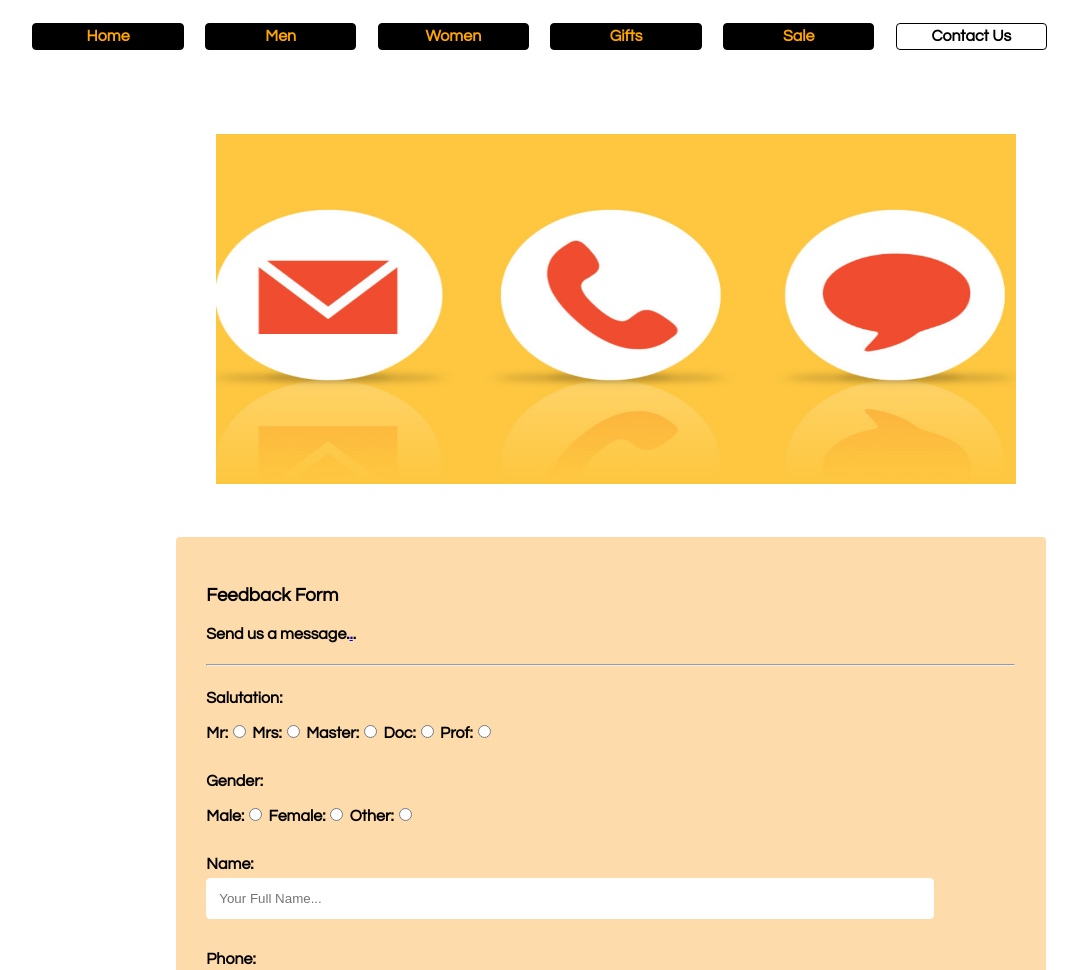
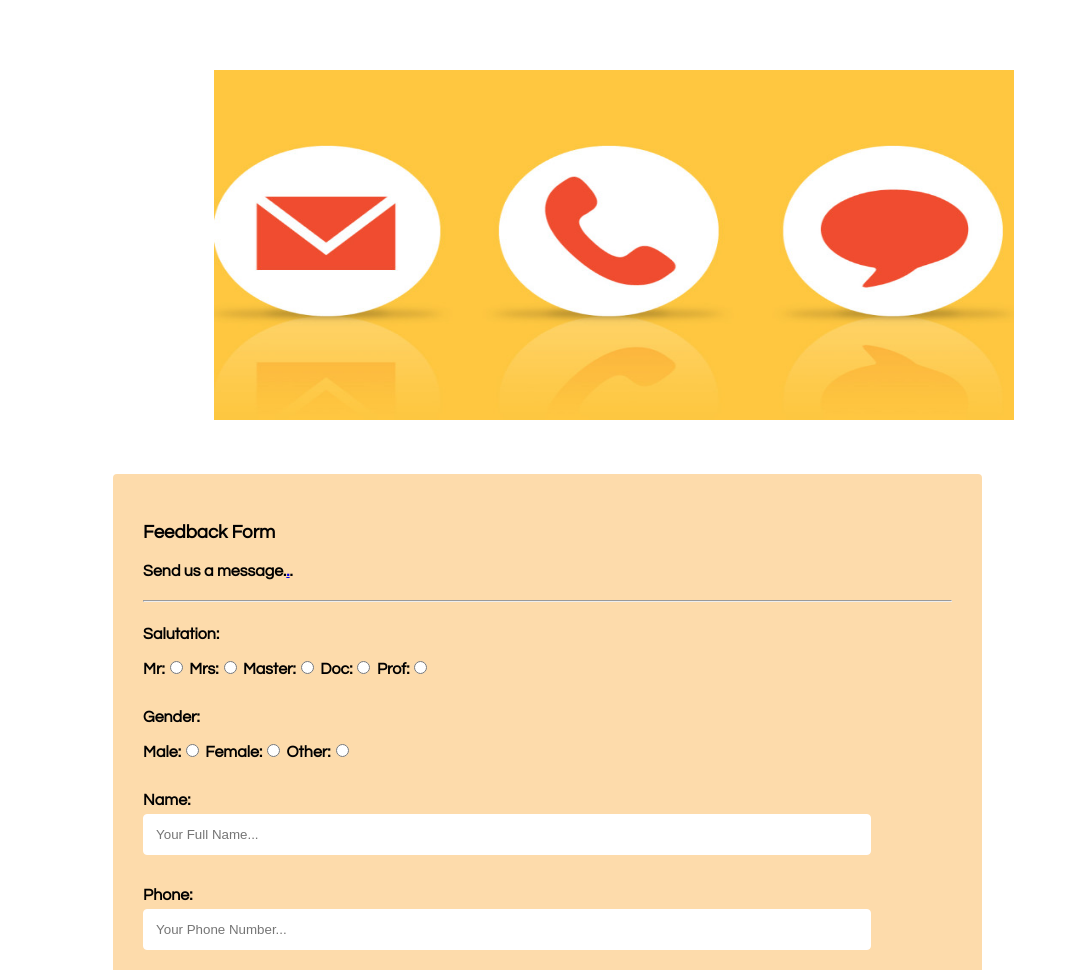
Before and after one commit to AaronMascar/Scent-Website, a plain HTML site: page Contact Us/Contact Us.html in a window 1280 px wide. Shown: the part 180-1150 px from the top of the page, without its empty margins (100-1178 px from the left). Drawn offline with Linux system fonts and the light colour scheme.

Commit message:
Update style.css

```diff
--- a/Contact Us/style.css
+++ b/Contact Us/style.css
@@ -139,8 +139,6 @@
 
 /*control the main areas*/
 main{
-	margin-top: 5%;
-	margin-bottom: 5%;
 	width:100%;/*width of the header*/
 	float:left;/*position of the main area*/
 	border:0px solid black;/*border of the main area*/
@@ -155,7 +153,7 @@
 	cursor: pointer;/*changes cursor to pointer*/
 	transition: 0.6s ease;/*smooth fade effect*/
 	display: block;/*block - one beneath / in-line - side by side*/
-	margin-left:18%;
+	margin-left:19%;
 	margin-top:1%;
 	margin-bottom:5%;
 	margin-right:1%;
@@ -176,7 +174,7 @@
 .contain{
 		width:80%;/*width of the container*/
 		margin-right:10%;/*right margin of the container*/
-		margin-left: 10%;/*left margin of the container*/
+		margin-left: 9%;/*left margin of the container*/
 		margin-top: 5%;/*top margin of the container*/
 		margin-bottom: 5%;/*bottom margin of the container*/
 		float: left;/*moves to the left of the container*/
@@ -189,8 +187,8 @@
 /* contains all sub-classes*/
 .container{
 	width:80%;/*width of the container*/
-	margin-right:14%;/*right margin of the container*/
-	margin-left: 14%;/*left margin of the container*/
+	margin-right:10%;/*right margin of the container*/
+	margin-left: 9%;/*left margin of the container*/
 	margin-bottom: 10%;/*bottom margin of the container*/
 	float: left;/*moves to the left of the container*/
 	display: block;/*block - one beneath / in-line - side by side*/
```
